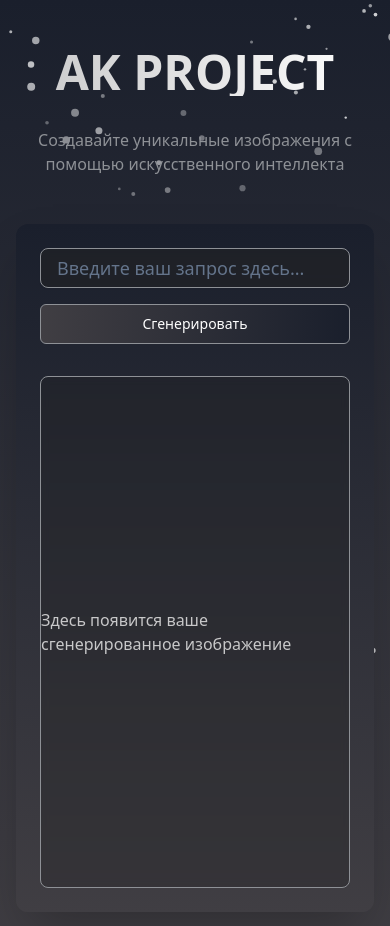
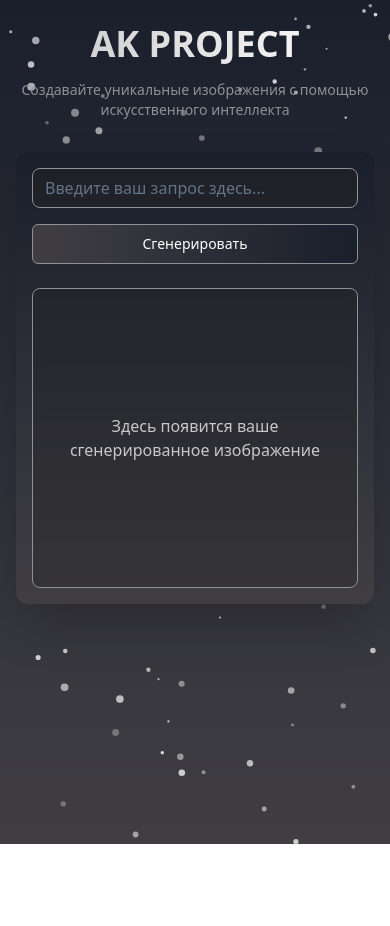
Before and after one commit to TETRIX8/akgenerate, a React (Vite) app: page / in a window 390 px wide. Shown: the top 926 px of the page. After the commit the page ends 844 px from the top, so only its background shows below. Built offline with nearby package versions, Linux system fonts and the light colour scheme.

Commit message:
Enhance mobile responsiveness and styles
Improved the mobile adaptation of the application and enhanced the styles for a smoother and more visually appealing user experience.
[skip gpt_engineer]

```diff
--- a/src/components/ImageGenerator.tsx
+++ b/src/components/ImageGenerator.tsx
@@ -101,21 +101,21 @@ export const ImageGenerator = ({ onGenerate }: ImageGeneratorProps) => {
   };
 
   return (
-    <div className="w-full max-w-3xl mx-auto p-6 space-y-8 bg-gradient-to-b from-[#1A1F2C] to-[#403E43] rounded-xl shadow-2xl animate-fade-in">
+    <div className="w-full max-w-3xl mx-auto p-4 md:p-6 space-y-6 md:space-y-8 bg-gradient-to-b from-[#1A1F2C] to-[#403E43] rounded-xl shadow-2xl animate-fade-in transition-all duration-300 ease-in-out">
       <div className="space-y-4">
         <div className="relative">
           <Input
             placeholder="Введите ваш запрос здесь..."
             value={prompt}
             onChange={(e) => setPrompt(e.target.value)}
-            className="w-full p-4 text-lg bg-[#222222]/50 backdrop-blur-sm border border-[#8E9196] rounded-lg shadow-sm transition-all duration-300 focus:ring-2 focus:ring-[#8A898C]/50 text-white"
+            className="w-full p-3 md:p-4 text-base md:text-lg bg-[#222222]/50 backdrop-blur-sm border border-[#8E9196] rounded-lg shadow-sm transition-all duration-300 focus:ring-2 focus:ring-[#8A898C]/50 text-white"
             disabled={isLoading}
           />
           <Button
             onClick={handleGenerate}
             disabled={isLoading}
             className={cn(
-              "mt-4 w-full relative overflow-hidden transition-all duration-300 bg-gradient-to-r from-[#403E43] to-[#1A1F2C] hover:from-[#1A1F2C] hover:to-[#403E43] text-white border border-[#8E9196]",
+              "mt-4 w-full relative overflow-hidden transition-all duration-300 bg-gradient-to-r from-[#403E43] to-[#1A1F2C] hover:from-[#1A1F2C] hover:to-[#403E43] text-white border border-[#8E9196] transform hover:scale-[1.02]",
               isLoading && "animate-pulse"
             )}
           >
@@ -131,7 +131,7 @@ export const ImageGenerator = ({ onGenerate }: ImageGeneratorProps) => {
         </div>
       </div>
 
-      <div className="relative min-h-[512px] w-full rounded-lg overflow-hidden bg-[#222222]/30 backdrop-blur-sm border border-[#8E9196] transition-all duration-300">
+      <div className="relative min-h-[300px] md:min-h-[512px] w-full rounded-lg overflow-hidden bg-[#222222]/30 backdrop-blur-sm border border-[#8E9196] transition-all duration-300">
         {isLoading && (
           <div className="absolute inset-0 flex items-center justify-center bg-[#222222]/80 backdrop-blur-sm">
             <LoadingSpinner size="lg" />
@@ -145,7 +145,7 @@ export const ImageGenerator = ({ onGenerate }: ImageGeneratorProps) => {
           />
         )}
         {!generatedImage && !isLoading && (
-          <div className="absolute inset-0 flex items-center justify-center text-[#C8C8C9]">
+          <div className="absolute inset-0 flex items-center justify-center text-[#C8C8C9] p-4 text-center">
             Здесь появится ваше сгенерированное изображение
           </div>
         )}
--- a/src/components/LoadingScreen.tsx
+++ b/src/components/LoadingScreen.tsx
@@ -15,9 +15,9 @@ const LoadingScreen = () => {
 
   return (
     <div className="fixed inset-0 z-50 flex items-center justify-center bg-gradient-to-b from-[#1A1F2C] to-[#403E43]">
-      <div className="relative">
+      <div className="relative p-4">
         <div className="absolute -inset-20 bg-gradient-to-r from-blue-500 to-purple-600 opacity-20 blur-3xl animate-pulse" />
-        <div className="text-6xl font-bold text-center relative">
+        <div className="text-4xl md:text-6xl font-bold text-center relative transition-all duration-500 ease-in-out">
           <span className="bg-clip-text text-transparent bg-gradient-to-r from-[#C8C8C9] to-white animate-fade-in">
             AK PROJECT
           </span>
@@ -25,13 +25,13 @@ const LoadingScreen = () => {
             {[...Array(3)].map((_, i) => (
               <div
                 key={i}
-                className="w-3 h-3 rounded-full bg-white animate-bounce"
+                className="w-2 h-2 md:w-3 md:h-3 rounded-full bg-white animate-bounce"
                 style={{ animationDelay: `${i * 0.2}s` }}
               />
             ))}
           </div>
-          <div className="absolute -inset-10 border border-white/10 rounded-xl animate-[pulse_2s_infinite]" />
-          <div className="absolute -inset-20 border border-white/5 rounded-2xl animate-[pulse_3s_infinite]" />
+          <div className="absolute -inset-10 border border-white/10 rounded-xl animate-[pulse_2s_infinite] transition-all duration-300" />
+          <div className="absolute -inset-20 border border-white/5 rounded-2xl animate-[pulse_3s_infinite] transition-all duration-300" />
         </div>
       </div>
     </div>
--- a/src/pages/Index.tsx
+++ b/src/pages/Index.tsx
@@ -4,15 +4,15 @@ import LoadingScreen from "@/components/LoadingScreen";
 
 const Index = () => {
   return (
-    <div className="relative min-h-screen bg-gradient-to-b from-[#1A1F2C] to-[#403E43] text-white py-12">
+    <div className="relative min-h-screen bg-gradient-to-b from-[#1A1F2C] to-[#403E43] text-white py-6 md:py-12">
       <LoadingScreen />
       <Snowfall />
       <div className="container mx-auto px-4 relative z-10">
-        <h1 className="text-5xl font-bold text-center mb-8 animate-fade-in bg-clip-text text-transparent bg-gradient-to-r from-[#C8C8C9] to-white">
+        <h1 className="text-4xl md:text-5xl font-bold text-center mb-4 md:mb-8 animate-fade-in bg-clip-text text-transparent bg-gradient-to-r from-[#C8C8C9] to-white">
           AK PROJECT
         </h1>
-        <div className="max-w-xl mx-auto text-center mb-12 animate-fade-in delay-100">
-          <p className="text-[#8E9196]">
+        <div className="max-w-xl mx-auto text-center mb-8 md:mb-12 animate-fade-in delay-100">
+          <p className="text-[#8E9196] text-sm md:text-base">
             Создавайте уникальные изображения с помощью искусственного интеллекта
           </p>
         </div>
```
